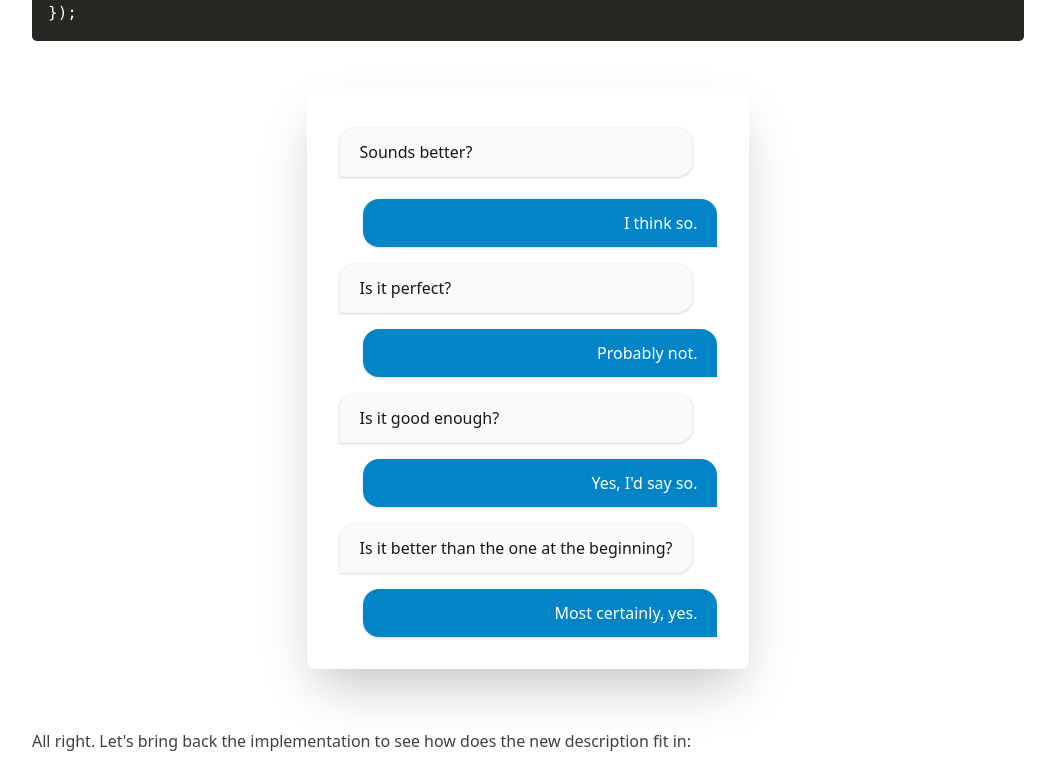
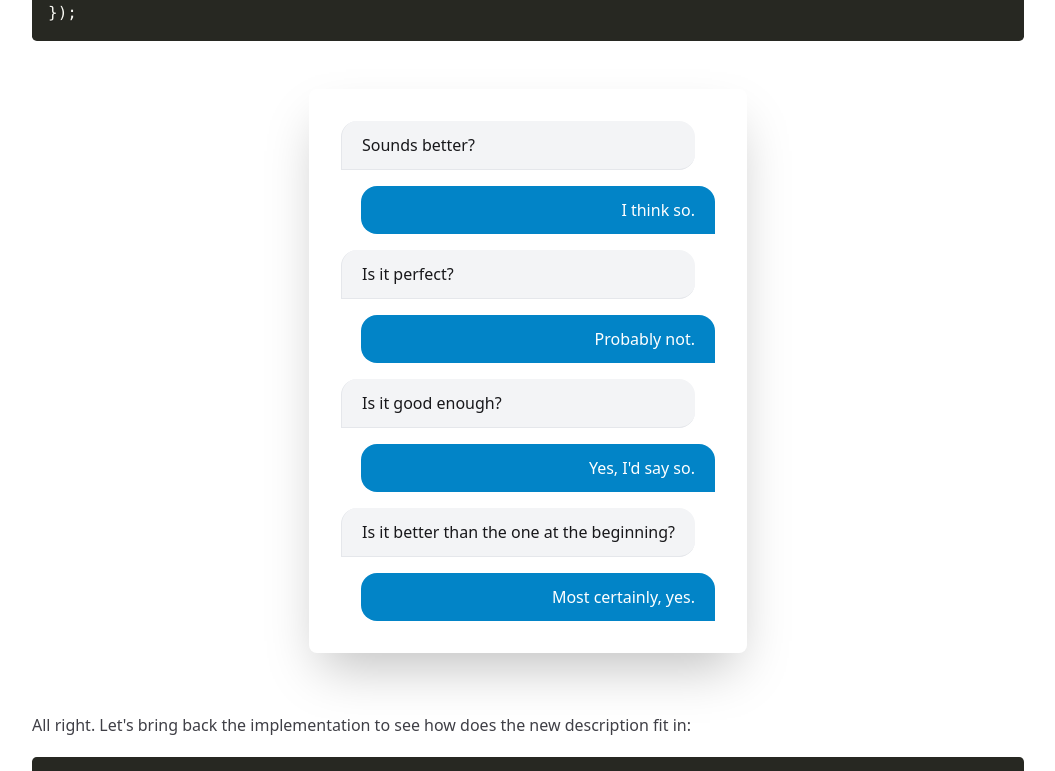
Before and after one commit to smolak/howtotest, a Next.js app: page /implementation-detail-in-tests-description in a window 1280 px wide. Shown: the part 2005-2776 px from the top of the page, without its empty margins (112-1167 px from the left). Built offline with nearby package versions, Linux system fonts and the light colour scheme.

Commit message:
Fix conversation styles, and simplify them as well

```diff
--- a/styles/globals.css
+++ b/styles/globals.css
@@ -47,7 +47,7 @@
         @apply rounded-lg list-none flex flex-col space-y-2 font-light pl-0;
     }
 
-    @media (max-width: 640px) {
+    @media (max-width: 639px) {
         .conversation {
             @apply w-full;
         }
@@ -60,25 +60,37 @@
     }
 
     .conversation > li {
-        @apply py-2 rounded-lg;
+        @apply mt-0 mb-0 px-4 py-2 rounded-lg;
     }
 
     @media (min-width: 1024px) {
         .conversation > li {
-            @apply py-3 rounded-2xl;
+            @apply px-5 py-3 rounded-2xl;
         }
     }
 
-    .conversation > li, .conversation.starting-me > li, .conversation.starting-you > li:nth-child(odd) {
-        @apply ml-6 mr-0 rounded-br-none bg-lightBlue-600 px-5 text-white text-right shadow border-0;
+    .conversation.starting-me > li:nth-child(odd), .conversation.starting-you > li:nth-child(even) {
+        @apply bg-coolGray-100 text-gray-900 text-left mr-5 rounded-bl-none border-b border-l border-coolGray-200;
     }
 
-    .conversation > li:nth-child(odd), .conversation.starting-me > li:nth-child(odd), .conversation.starting-you > li {
-        @apply ml-0 mr-6 rounded-bl-none rounded-br-2xl bg-gray-50 text-gray-900 text-left border border-gray-100 border-solid;
+    @media (max-width: 1023px) {
+        aside .conversation.starting-me > li:nth-child(odd), aside .conversation.starting-you > li:nth-child(even) {
+            @apply border-coolGray-300;
+        }
+    }
+
+    .conversation.starting-me > li:nth-child(even), .conversation.starting-you > li:nth-child(odd) {
+        @apply bg-lightBlue-600 text-white text-right ml-5 rounded-br-none;
     }
 
     .conversation li pre {
-        @apply border border-solid border-gray-200;
+        @apply border border-solid border-coolGray-200;
+    }
+
+    @media (max-width: 1023px) {
+        .conversation li pre {
+            @apply border-coolGray-300;
+        }
     }
 
     @media (min-width: 1024px) {
```
